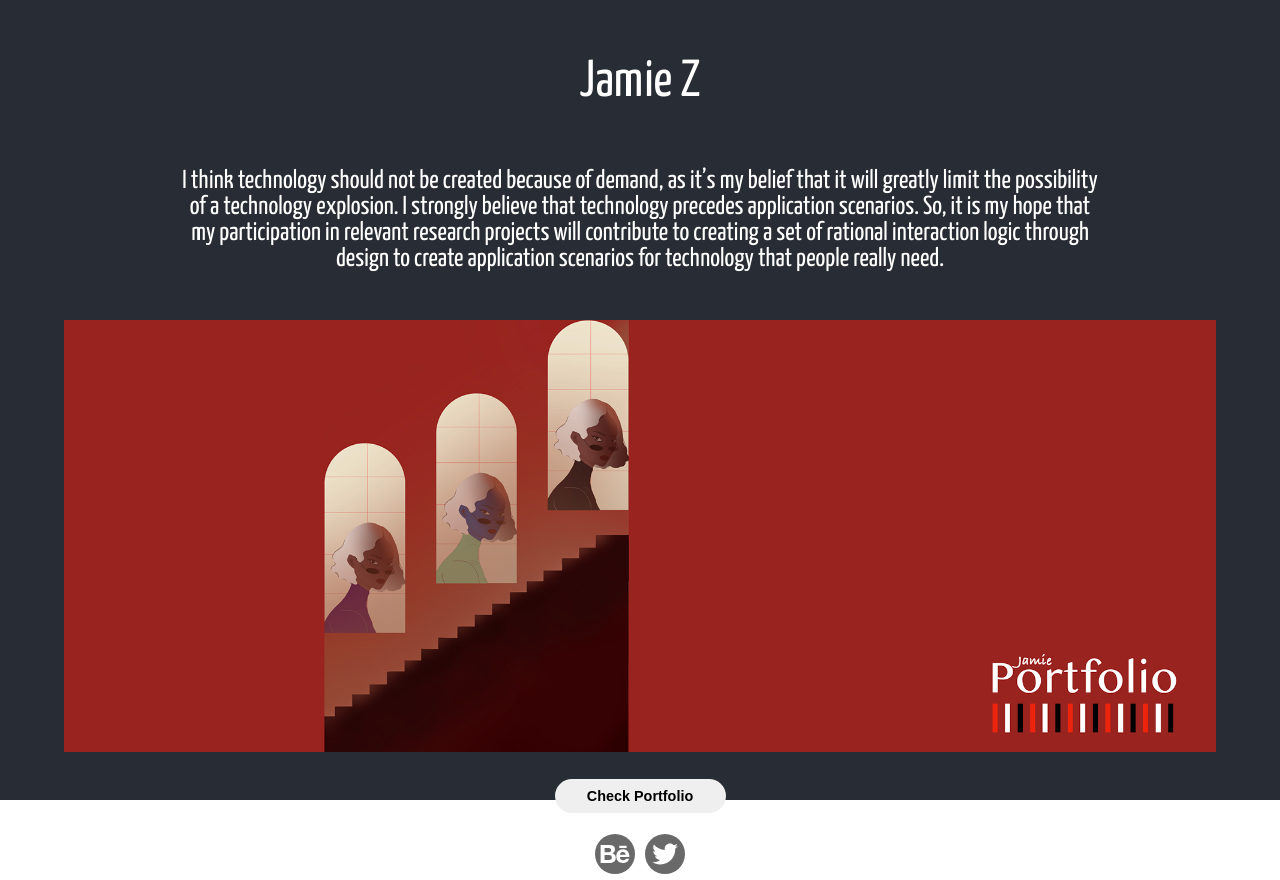
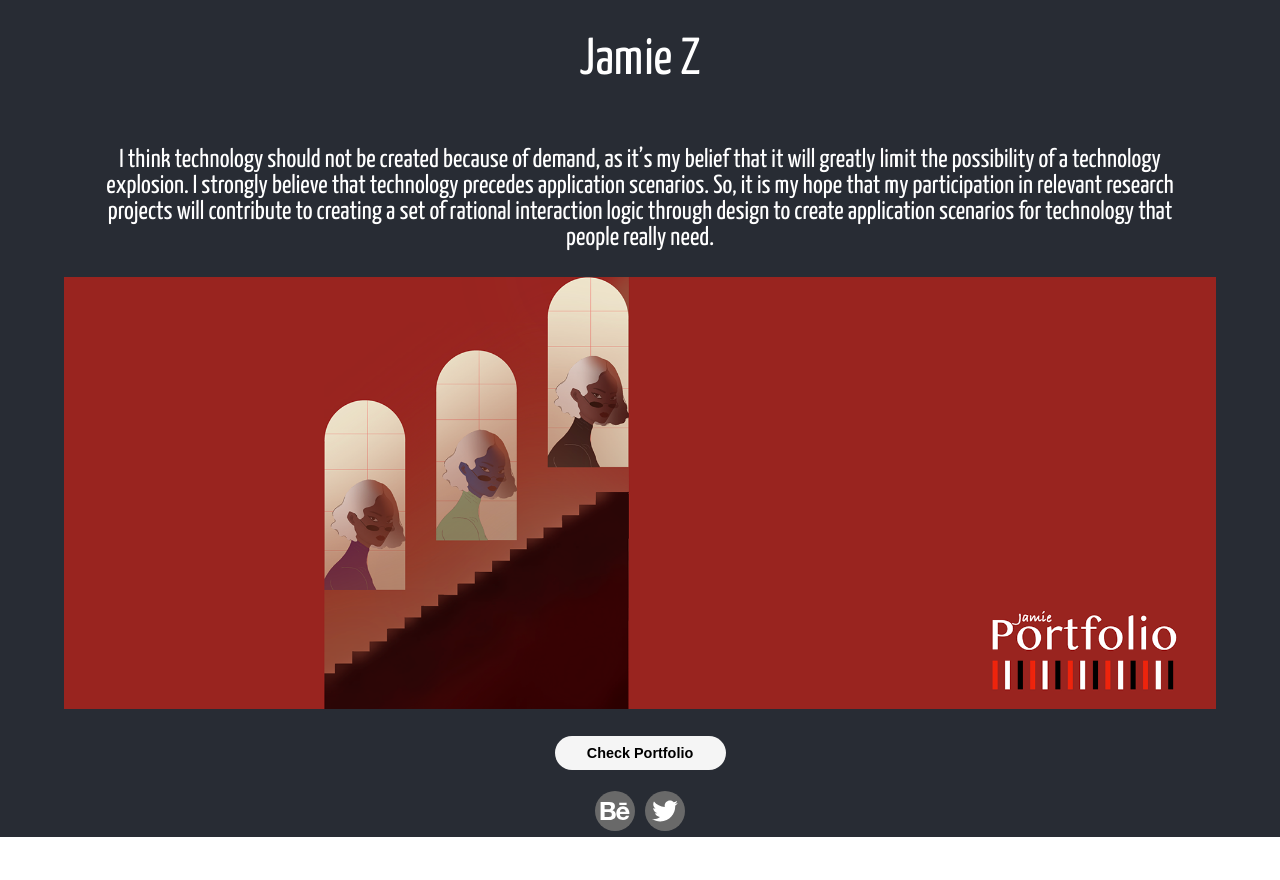
Before and after one commit to littleJamieZ/alittlejamie.art, a React (Create React App) app in the folder my-portfolio/: page / in a window 1280 px wide. After the commit the page ends 837 px from the top, so only its background shows below. Built offline with nearby package versions, Linux system fonts and the light colour scheme.

Commit message:
adds color to the bottom; adds desktop responsive

```diff
--- a/my-portfolio/src/App.css
+++ b/my-portfolio/src/App.css
@@ -59,12 +59,7 @@ img {
   transition: .2s;
   border: none;
   margin-top: 46px;
-}
-
-.portfolio-button:hover {
-  font-size: 1rem;
-  padding: 10px;
-  transition: .2s;
+  background-color: whitesmoke;
 }
 
 .icon-wrapper {
@@ -79,11 +74,11 @@ img {
 }
 
 
-#root > div > div.mobile-text-wrapper-bot > div > a:nth-child(1) > svg > circle {
+#root > div > div.text-wrapper-bot > div > a:nth-child(1) > svg > circle {
   fill: dimgrey;
 }
 
-#root > div > div.mobile-text-wrapper-bot > div > a:nth-child(2) > svg > circle {
+#root > div > div.text-wrapper-bot > div > a:nth-child(2) > svg > circle {
   fill: dimgrey;
 }
 /* #root > div > div > a:nth-child(1) > svg > circle{
@@ -106,9 +101,23 @@ img {
   }
 
   p {
-    width: 72%;
+    width: 85%;
     font-family: 'Yanone Kaffeesatz', sans-serif;
     font-size: 1em;
+  }
+
+  .text-wrapper {
+    display: flex;
+    flex-direction: column;
+    justify-content: center;
+    align-items: center;
+  }
+
+  .text-wrapper-bot {
+    display: flex;
+    flex-direction: column;
+    justify-content: flex-start;
+    align-items: center;
   }
 
   img {
@@ -138,12 +147,6 @@ img {
     border: none;
   }
 
-  .portfolio-button:hover {
-    font-size: 1rem;
-    padding: 10px;
-    transition: .2s;
-  }
-
   .icon-wrapper {
     display:flex;
   }
@@ -155,13 +158,11 @@ img {
 
   }
 
-
-  #root > div > div > a:nth-child(2) > svg > circle {
+  #root > div > div.text-wrapper-bot > div > a:nth-child(1) > svg > circle {
     fill: dimgrey;
   }
 
-
-  #root > div > div > a:nth-child(1) > svg > circle{
+  #root > div > div.text-wrapper-bot > div > a:nth-child(2) > svg > circle {
     fill: dimgrey;
   }
 
--- a/my-portfolio/src/App.js
+++ b/my-portfolio/src/App.js
@@ -5,11 +5,11 @@ import {ReactComponent as TwitterLogo} from './assets/twitter.svg';
 function App() {
   return (
     <div className="App">
-      <div className="mobile-text-wrapper">
+      <div className="text-wrapper">
         <h1>Jamie Z</h1>
         <p>I think technology should not be created because of demand, as it’s my belief that it will greatly limit the possibility of a technology explosion. I strongly believe that technology precedes application scenarios. So, it is my hope that my participation in relevant research projects will contribute to creating a set of rational interaction logic through design to create application scenarios for technology that people really need.</p>
       </div>
-      <div className="mobile-text-wrapper-bot">
+      <div className="text-wrapper-bot">
         <a href="https://jamiezhao.site/" >
           <img src={picture} alt="3 women looking through a window and a red staircase" />
         </a>
```
